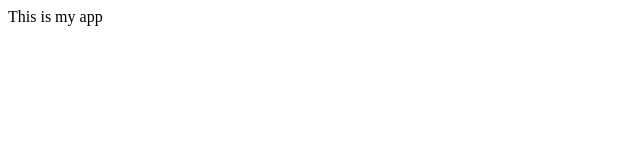
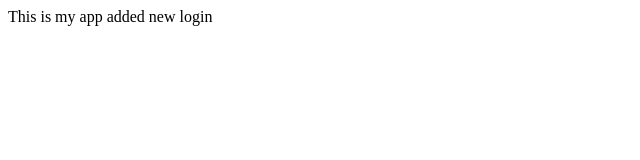
Before and after one commit to dsabhisri/first_repo, a plain HTML site: page index.html in a window 1280 px wide. Shown: the whole page, without its empty margins (0-640 px from the left). Drawn offline with Linux system fonts and the light colour scheme.

Commit message:
commit for login changes

```diff
--- a/index.html
+++ b/index.html
@@ -4,5 +4,6 @@
 </head>
 <body>
 This is my app
+added new login
 </body>
 </html>
```
Also changed, not shown: login.html (added).
